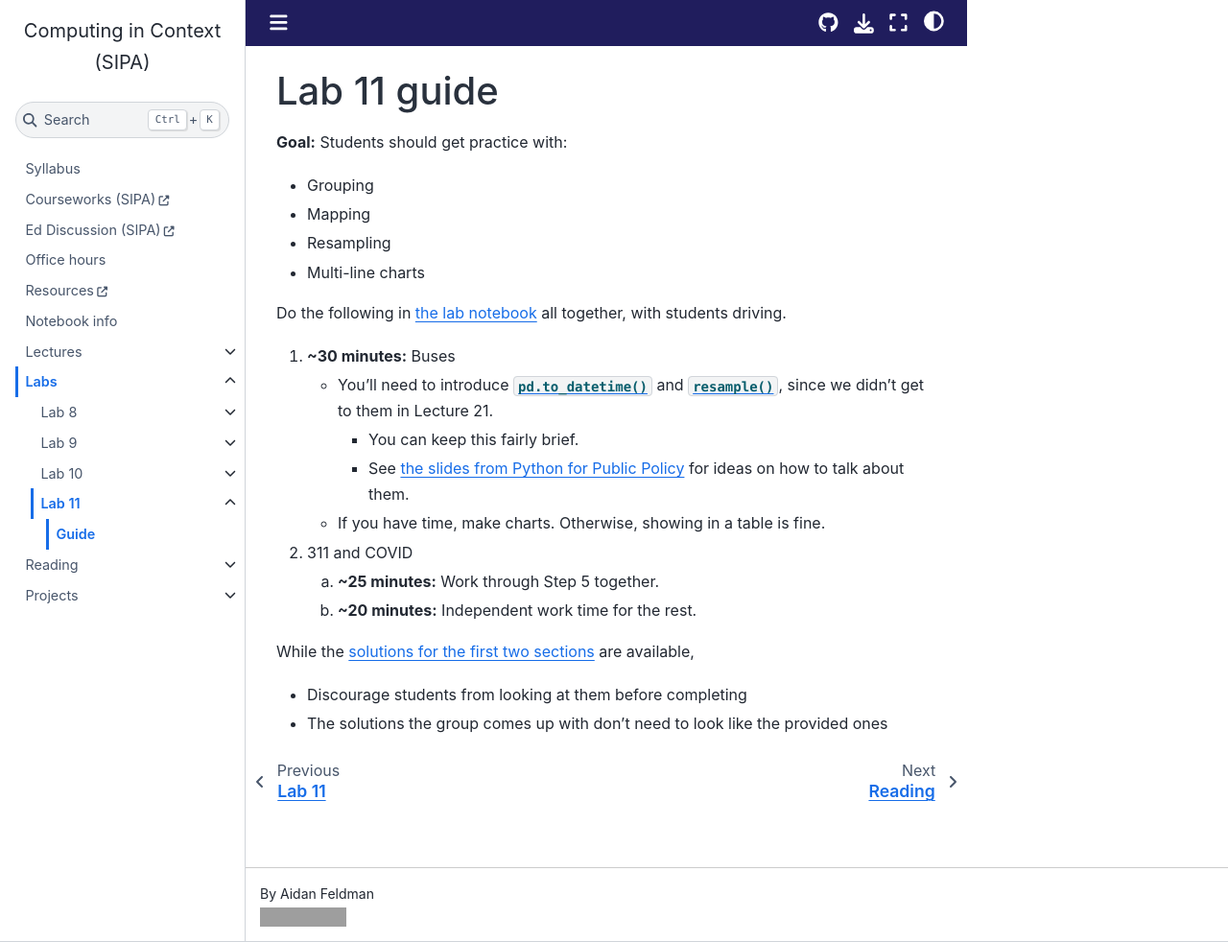
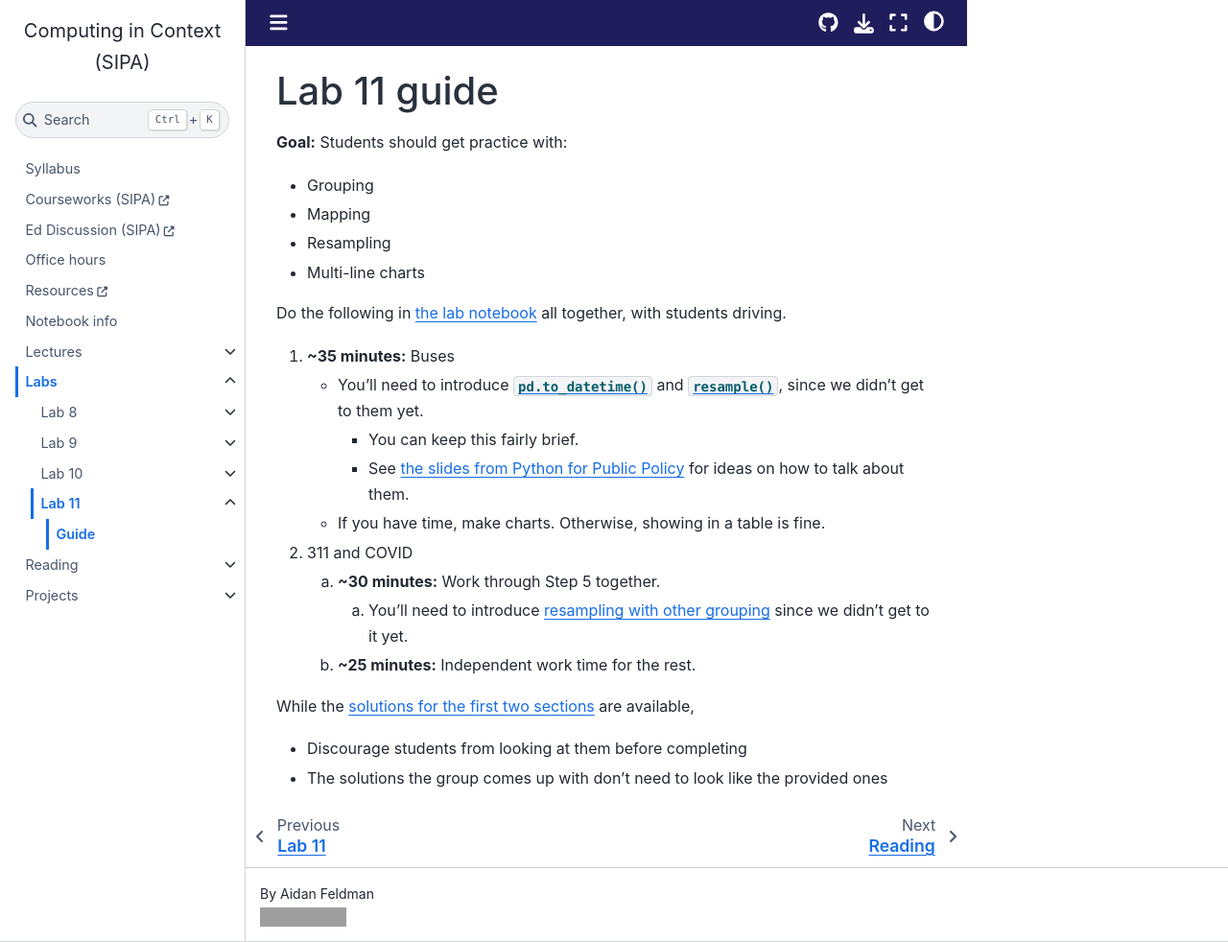
Before and after one commit to afeld/computing-in-context, a Jupyter Book: the page built from lab_11_guide.md, in a window 1280 px wide and 982 px high. Shown: the whole window at 96% size. Built offline with Jupyter Book 1.0.4 settings and Sphinx 7.4.7 and the Sphinx Book theme 1.1.4, drawn with Linux system fonts in a browser that asks for light colours; pages that are not in the unit, such as notebooks, are missing from menus; comment, search, counter and statistics services are not loaded; grey boxes are pictures that could not be loaded.

Commit message:
have additional material covered in lab 11

```diff
--- a/lab_11_guide.md
+++ b/lab_11_guide.md
@@ -9,14 +9,15 @@
 
 Do the following in [the lab notebook](lab_11.ipynb) all together, with students driving.
 
-1. **~30 minutes:** Buses
-   - You'll need to introduce [`pd.to_datetime()`](https://pandas.pydata.org/pandas-docs/stable/user_guide/timeseries.html#converting-to-timestamps) and [`resample()`](https://pandas.pydata.org/pandas-docs/stable/getting_started/intro_tutorials/09_timeseries.html#resample-a-time-series-to-another-frequency), since we didn't get to them in Lecture 21.
+1. **~35 minutes:** Buses
+   - You'll need to introduce [`pd.to_datetime()`](https://pandas.pydata.org/pandas-docs/stable/user_guide/timeseries.html#converting-to-timestamps) and [`resample()`](https://pandas.pydata.org/pandas-docs/stable/getting_started/intro_tutorials/09_timeseries.html#resample-a-time-series-to-another-frequency), since we didn't get to them yet.
      - You can keep this fairly brief.
      - See [the slides from Python for Public Policy](https://python-public-policy.afeld.me/en/columbia/lecture_4.html#convert-columns-to-timestamps-using-pandas-to-datetime) for ideas on how to talk about them.
    - If you have time, make charts. Otherwise, showing in a table is fine.
 1. 311 and COVID
-   1. **~25 minutes:** Work through Step 5 together.
-   1. **~20 minutes:** Independent work time for the rest.
+   1. **~30 minutes:** Work through Step 5 together.
+      - You'll need to introduce [resampling with other grouping](https://python-public-policy.afeld.me/en/columbia/lecture_4.html#resampling-with-other-grouping) since we didn't get to it yet.
+   1. **~25 minutes:** Independent work time for the rest.
 
 While the [solutions for the first two sections](lab_11_solutions.ipynb) are available,
 
```
